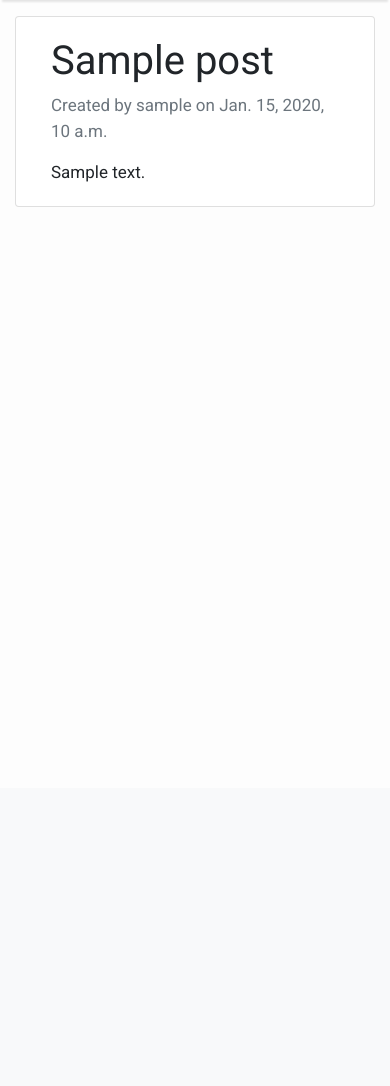
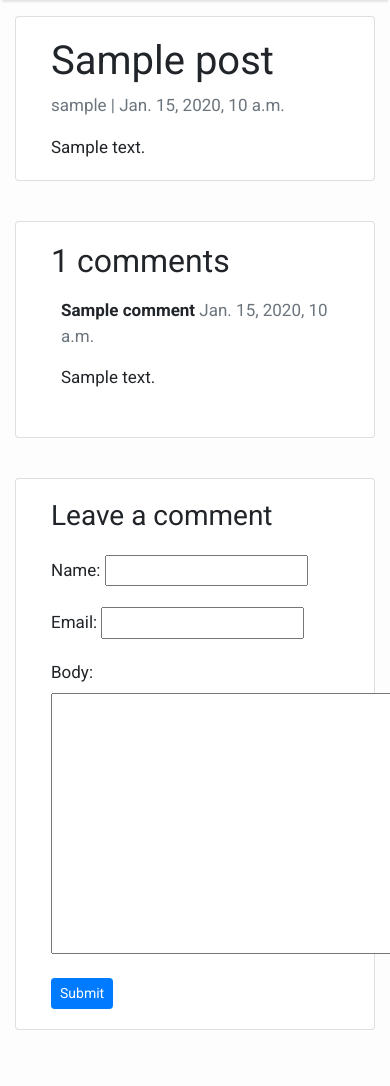
Before and after one commit to karolinaMateeva98/Python, a Django app: a page that uses blogposts/templates/post_detail.html in a window 390 px wide; the page is wider, and only the part inside the window is pictured. Shown: the part 56-1142 px from the top of that part. Before the commit the page ends 263 px from the top of that part, so only its background shows below. Run offline with Django 5.2, Linux system fonts and the light colour scheme; tables that the repository leaves empty hold one stand-in row (values such as "Sample post"); some libraries are stand-ins or nearby versions.

Commit message:
Comments feature added

```diff
--- /dev/null
+++ b/blogposts/blog/forms.py
@@ -0,0 +1,8 @@
+from .models import Comment
+from django import forms
+
+
+class CommentForm(forms.ModelForm):
+    class Meta:
+        model = Comment
+        fields = ('name', 'email', 'body')
--- a/blogposts/blog/models.py
+++ b/blogposts/blog/models.py
@@ -21,3 +21,17 @@ class Post(models.Model):
 
     def __str__(self):
         return self.title
+
+class Comment(models.Model):
+    post = models.ForeignKey(Post, on_delete=models.CASCADE, related_name='comments')
+    name = models.CharField(max_length=80)
+    email = models.EmailField()
+    body = models.TextField()
+    created_on = models.DateTimeField(auto_now_add=True)
+    active = models.BooleanField(default=False)
+
+    class Meta:
+        ordering = ['created_on']
+
+    def __str__(self):
+        return 'Comment {} by {}'.format(self.body, self.name)
--- a/blogposts/blog/urls.py
+++ b/blogposts/blog/urls.py
@@ -3,7 +3,5 @@ from django.urls import path
 
 urlpatterns = [
     path('', views.PostList.as_view(), name='home'),
-    # path('user/', views.PostList.as_view(), name='user'),
-    path('<slug:slug>/', views.PostDetail.as_view(), name='post_detail'),
-
+    path('<slug:slug>/', views.post_detail, name='post_detail')
 ]
--- a/blogposts/blog/views.py
+++ b/blogposts/blog/views.py
@@ -1,10 +1,30 @@
 from django.views import generic
 from .models import Post
+from .forms import CommentForm
+from django.shortcuts import render, get_object_or_404
 
 class PostList(generic.ListView):
     queryset = Post.objects.filter(status=1).order_by('-created_on')
     template_name = 'index.html'
 
-class PostDetail(generic.DetailView):
-    model = Post
+
+def post_detail(request, slug):
     template_name = 'post_detail.html'
+    post = get_object_or_404(Post, slug=slug)
+    comments = post.comments.filter(active=True)
+    new_comment = None    # Comment posted
+    if request.method == 'POST':
+        comment_form = CommentForm(data=request.POST)
+        if comment_form.is_valid():
+            # Create Comment object but don't save to database yet
+            new_comment = comment_form.save(commit=False)
+            # Assign the current post to the comment
+            new_comment.post = post
+            # Save the comment to the database
+            new_comment.save()
+    else:
+        comment_form = CommentForm()
+    return render(request, template_name, {'post': post,
+                                           'comments': comments,
+                                           'new_comment': new_comment,
+                                           'comment_form': comment_form})
--- a/blogposts/templates/index.html
+++ b/blogposts/templates/index.html
@@ -26,6 +26,7 @@
             </div>
             {% endfor %}
         </div>
+        {% block sidebar %} {% include 'sidebar.html' %} {% endblock sidebar %}
     </div>
 </div>
 
--- a/blogposts/templates/post_detail.html
+++ b/blogposts/templates/post_detail.html
@@ -1,15 +1,46 @@
-{% extends 'base.html' %} {% block content %}
-
-<div class="container">
+{% extends 'base.html' %}
+ {% block content %}
+ <div class="container">
   <div class="row">
-    <div class="col-md-8 card mb-4 mt-3 left top">
+    <div class="col-md-8 card mb-4  mt-3 left  top">
+     <div class="card-body">
+        <h1>{% block title %} {{ post.title }} {% endblock title %}</h1>
+       <p class=" text-muted">{{ post.author }} | {{ post.created_on }}</p>
+        <p class="card-text ">{{ post.content | safe }}</p>
+     </div>
+    </div>
+   <div class="col-md-8 card mb-4  mt-3 ">
       <div class="card-body">
-        <h1>{% block title %} {{ object.title }} {% endblock title %}</h1>
-        <p class=" text-muted">Created by {{ post.author }} on {{ post.created_on }}</p>
-        <p class="card-text ">{{ object.content | safe }}</p>
+       <h2>{{ comments.count }} comments</h2>
+      {% for comment in comments %}
+        <div class="comments" style="padding: 10px;">
+          <p class="font-weight-bold">
+           {{ comment.name }}
+            <span class=" text-muted font-weight-normal">
+              {{ comment.created_on }}
+            </span>
+          </p>
+          {{ comment.body | linebreaks }}
+        </div>
+        {% endfor %}
+      </div>
+   </div>
+    <div class="col-md-8 card mb-4  mt-3 ">
+      <div class="card-body">
+        {% if new_comment %}
+        <div class="alert alert-success" role="alert">
+          Your comment is awaiting moderation
+        </div>
+        {% else %}
+        <h3>Leave a comment</h3>
+        <form method="post" style="margin-top: 1.3em;">
+          {{ comment_form.as_p }}
+          {% csrf_token %}
+          <button type="submit" class="btn btn-primary btn-sm">Submit</button>
+        </form>
+        {% endif %}
       </div>
     </div>
   </div>
 </div>
-
 {% endblock content %}
--- a/blogposts/templates/sidebar.html
+++ b/blogposts/templates/sidebar.html
@@ -10,11 +10,10 @@
 <!-- Sidebar Widgets Column -->
 <div class="col-md-4 float-right ">
 <div class="card my-4">
-        <h5 class="card-header">About Us</h5>
+        <h5 class="card-header">Create your own post</h5>
     <div class="card-body">
-        <p class="card-text"> This awesome blog is made on the top of our Favourite full stack Framework 'Django'.</p>
         <a href='/'
-           class="btn btn-danger">Read</a>
+           class="btn btn-success">Create &rarr;</a>
     </div>
 </div>
 </div>
```
Also changed, not shown: blogposts/blog/admin.py (+11 -1 lines).
